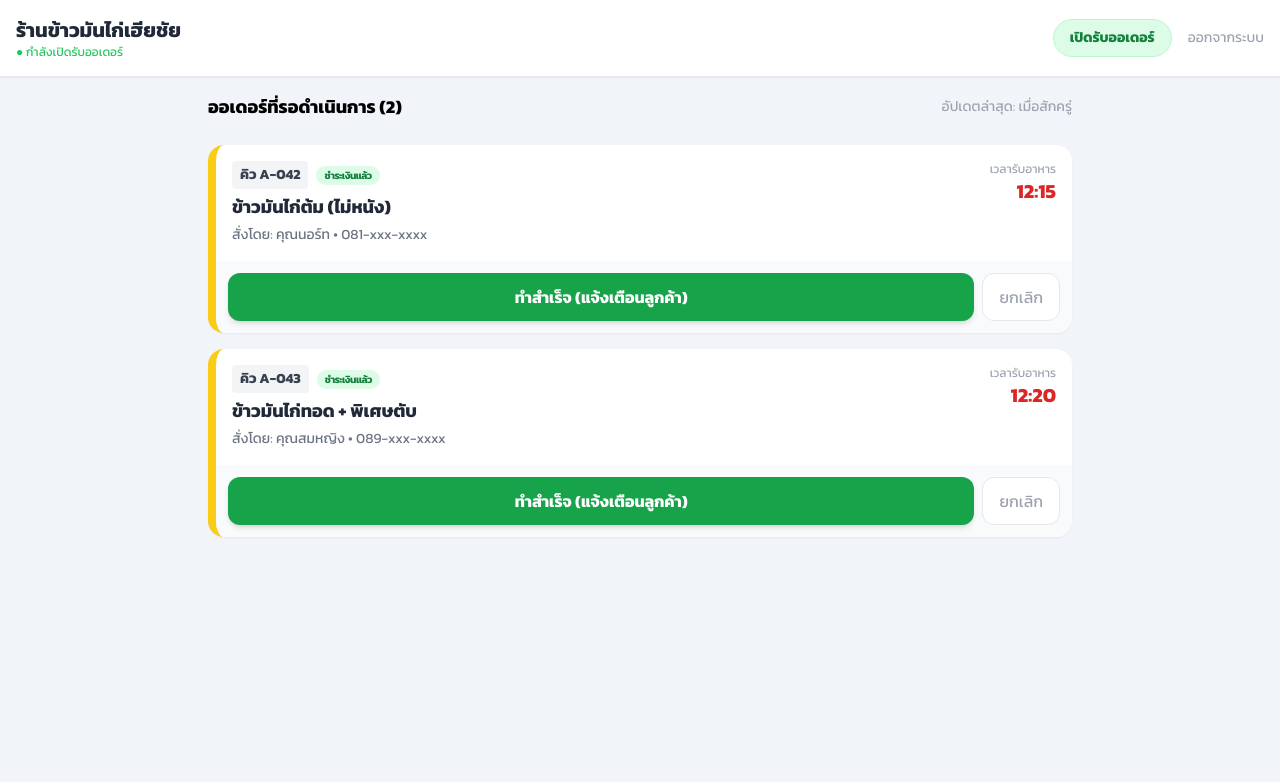
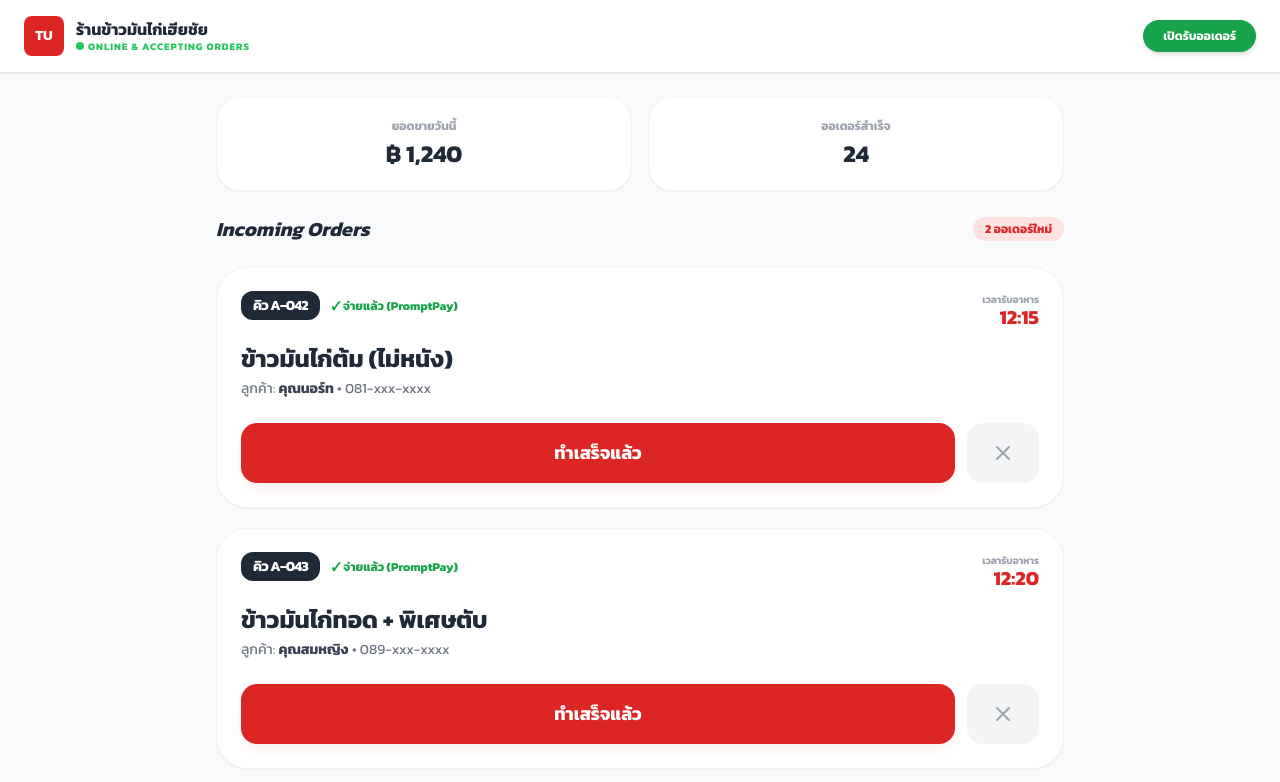
Before and after one commit to Chalice25/tu-food-vendor, a plain HTML site: page vendor.html in a window 1280 px wide. Both pictures are taken after a click on the button "เข้าสู่ระบบ". Drawn offline with nearby package versions, Linux system fonts and the light colour scheme.

Commit message:
Update vendor dashboard layout and styles

```diff
--- a/vendor.html
+++ b/vendor.html
@@ -3,147 +3,192 @@
 <head>
     <meta charset="UTF-8">
     <meta name="viewport" content="width=device-width, initial-scale=1.0">
-    <title>Vendor Dashboard - ระบบจัดการร้านค้า</title>
+    <title>Vendor Dashboard - ระบบจัดการร้านค้า มธ.</title>
     <script src="https://cdn.tailwindcss.com"></script>
     <link href="https://fonts.googleapis.com/css2?family=Kanit:wght@300;400;700&display=swap" rel="stylesheet">
     <style>
         body { font-family: 'Kanit', sans-serif; }
         .hidden { display: none; }
+        .order-card { transition: all 0.3s ease; }
     </style>
 </head>
-<body class="bg-slate-100">
+<body class="bg-slate-50">
 
     <div id="loginPage" class="min-h-screen flex items-center justify-center p-4">
-        <div class="bg-white p-8 rounded-2xl shadow-xl w-full max-w-sm">
-            <div class="text-center mb-8">
-                <div class="bg-red-600 text-white w-16 h-16 rounded-2xl flex items-center justify-center mx-auto mb-4 text-2xl font-bold">TU</div>
-                <h1 class="text-2xl font-bold text-gray-800">สำหรับร้านค้า</h1>
-                <p class="text-gray-500 text-sm">เข้าสู่ระบบเพื่อจัดการออเดอร์</p>
+        <div class="bg-white p-10 rounded-3xl shadow-2xl w-full max-w-md border border-gray-100">
+            <div class="text-center mb-10">
+                <div class="bg-gradient-to-tr from-red-600 to-red-400 text-white w-20 h-20 rounded-3xl flex items-center justify-center mx-auto mb-6 text-3xl font-bold shadow-lg shadow-red-200">TU</div>
+                <h1 class="text-3xl font-black text-gray-800 uppercase tracking-tight">Vendor Portal</h1>
+                <p class="text-gray-400 mt-2">เข้าสู่ระบบจัดการร้านค้า (ธรรมศาสตร์)</p>
             </div>
-            <div class="space-y-4">
-                <input type="text" placeholder="ชื่อผู้ใช้งาน (Username)" class="w-full border p-3 rounded-xl outline-none focus:ring-2 focus:ring-red-500">
-                <input type="password" placeholder="รหัสผ่าน (Password)" class="w-full border p-3 rounded-xl outline-none focus:ring-2 focus:ring-red-500">
-                <button onclick="login()" class="w-full bg-red-600 text-white py-3 rounded-xl font-bold text-lg shadow-lg hover:bg-red-700 transition">เข้าสู่ระบบ</button>
+            <div class="space-y-5">
+                <div>
+                    <label class="text-sm font-bold text-gray-600 ml-1">ชื่อผู้ใช้งาน</label>
+                    <input type="text" placeholder="Username" class="w-full border-2 border-gray-100 p-4 rounded-2xl mt-1 outline-none focus:border-red-500 transition-all">
+                </div>
+                <div>
+                    <label class="text-sm font-bold text-gray-600 ml-1">รหัสผ่าน</label>
+                    <input type="password" placeholder="Password" class="w-full border-2 border-gray-100 p-4 rounded-2xl mt-1 outline-none focus:border-red-500 transition-all">
+                </div>
+                <button onclick="login()" class="w-full bg-red-600 text-white py-4 rounded-2xl font-bold text-lg shadow-xl shadow-red-100 hover:bg-red-700 hover:-translate-y-1 transition-all active:scale-95">
+                    เข้าสู่ระบบ
+                </button>
             </div>
         </div>
     </div>
 
-    <div id="dashboardPage" class="hidden min-h-screen">
-        <nav class="bg-white border-b sticky top-0 z-10 p-4 flex justify-between items-center shadow-sm">
-            <div>
-                <h2 class="font-bold text-xl text-gray-800">ร้านข้าวมันไก่เฮียชัย</h2>
-                <span class="text-xs text-green-500 flex items-center">● กำลังเปิดรับออเดอร์</span>
+    <div id="dashboardPage" class="hidden min-h-screen pb-20">
+        <nav class="bg-white border-b sticky top-0 z-50 p-4 flex justify-between items-center px-6 shadow-sm">
+            <div class="flex items-center gap-3">
+                <div class="w-10 h-10 bg-red-600 rounded-lg flex items-center justify-center text-white font-bold text-sm">TU</div>
+                <div>
+                    <h2 class="font-bold text-gray-800 leading-tight">ร้านข้าวมันไก่เฮียชัย</h2>
+                    <div id="statusIndicator" class="text-[10px] text-green-500 font-bold uppercase tracking-widest flex items-center gap-1">
+                        <span class="relative flex h-2 w-2">
+                            <span class="animate-ping absolute inline-flex h-full w-full rounded-full bg-green-400 opacity-75"></span>
+                            <span class="relative inline-flex rounded-full h-2 w-2 bg-green-500"></span>
+                        </span>
+                        Online & Accepting Orders
+                    </div>
+                </div>
             </div>
-            <div class="flex items-center gap-4">
-                <button id="statusBtn" onclick="toggleShop()" class="bg-green-100 text-green-700 px-4 py-2 rounded-full text-sm font-bold border border-green-200">
-                    เปิดรับออเดอร์
-                </button>
-                <button onclick="location.reload()" class="text-gray-400 text-sm">ออกจากระบบ</button>
-            </div>
+            <button id="toggleShopBtn" onclick="toggleShopStatus()" class="bg-green-600 text-white px-5 py-2 rounded-full text-xs font-bold shadow-md transition-all">
+                เปิดรับออเดอร์
+            </button>
         </nav>
 
-        <main class="p-4 max-w-4xl mx-auto">
-            <div class="flex justify-between items-center mb-6">
-                <h3 class="text-lg font-bold">ออเดอร์ที่รอดำเนินการ (<span id="count">2</span>)</h3>
-                <span class="text-sm text-gray-400">อัปเดตล่าสุด: เมื่อสักครู่</span>
+        <div class="p-6 grid grid-cols-2 gap-4 max-w-4xl mx-auto">
+            <div class="bg-white p-5 rounded-3xl shadow-sm border border-gray-100 text-center">
+                <p class="text-gray-400 text-xs font-bold uppercase">ยอดขายวันนี้</p>
+                <h3 class="text-2xl font-black text-gray-800 mt-1">฿ <span id="dailySales">1,240</span></h3>
+            </div>
+            <div class="bg-white p-5 rounded-3xl shadow-sm border border-gray-100 text-center">
+                <p class="text-gray-400 text-xs font-bold uppercase">ออเดอร์สำเร็จ</p>
+                <h3 class="text-2xl font-black text-gray-800 mt-1"><span id="completedCount">24</span></h3>
+            </div>
+        </div>
+
+        <main class="px-6 max-w-4xl mx-auto">
+            <div class="flex items-center justify-between mb-6">
+                <h3 class="text-xl font-black text-gray-800 italic">Incoming Orders</h3>
+                <span class="bg-red-100 text-red-600 text-xs font-bold px-3 py-1 rounded-full"><span id="liveCount">2</span> ออเดอร์ใหม่</span>
             </div>
 
-            <div id="orderList" class="space-y-4">
-                <div id="order-1" class="bg-white rounded-2xl shadow-sm border-l-8 border-yellow-400 overflow-hidden shadow-md">
-                    <div class="p-4 flex justify-between items-start">
-                        <div>
-                            <div class="flex items-center gap-2 mb-1">
-                                <span class="bg-gray-100 px-2 py-1 rounded text-sm font-bold text-gray-700">คิว A-042</span>
-                                <span class="bg-green-100 text-green-700 text-[10px] px-2 py-0.5 rounded-full font-bold uppercase tracking-tighter">ชำระเงินแล้ว</span>
+            <div id="orderContainer" class="space-y-5">
+                <div id="order-1" class="order-card bg-white rounded-[2rem] shadow-sm border border-gray-100 overflow-hidden relative">
+                    <div class="p-6">
+                        <div class="flex justify-between items-start mb-4">
+                            <div>
+                                <span class="bg-gray-800 text-white px-3 py-1 rounded-xl text-sm font-bold tracking-tighter">คิว A-042</span>
+                                <span class="ml-2 text-green-600 text-xs font-bold">✓ จ่ายแล้ว (PromptPay)</span>
                             </div>
-                            <h4 class="text-lg font-bold text-gray-800">ข้าวมันไก่ต้ม (ไม่หนัง)</h4>
-                            <p class="text-sm text-gray-500 mt-1">สั่งโดย: คุณนอร์ท • 081-xxx-xxxx</p>
+                            <div class="text-right">
+                                <p class="text-[10px] text-gray-400 uppercase font-bold">เวลารับอาหาร</p>
+                                <p class="text-xl font-black text-red-600 leading-none">12:15</p>
+                            </div>
                         </div>
-                        <div class="text-right">
-                            <div class="text-xs text-gray-400">เวลารับอาหาร</div>
-                            <div class="text-xl font-bold text-red-600">12:15</div>
-                        </div>
+                        <h4 class="text-2xl font-bold text-gray-800 mb-1">ข้าวมันไก่ต้ม (ไม่หนัง)</h4>
+                        <p class="text-gray-500 text-sm">ลูกค้า: <span class="font-bold text-gray-700">คุณนอร์ท</span> • 081-xxx-xxxx</p>
                     </div>
-                    <div class="bg-gray-50 p-3 flex gap-2">
-                        <button onclick="completeOrder('order-1')" class="flex-1 bg-green-600 text-white py-3 rounded-xl font-bold shadow-md hover:bg-green-700 transition">
-                            ทำสำเร็จ (แจ้งเตือนลูกค้า)
+                    <div class="px-6 pb-6 flex gap-3">
+                        <button onclick="finishOrder('order-1', 55)" class="flex-1 bg-red-600 text-white py-4 rounded-2xl font-bold text-lg shadow-lg shadow-red-50 hover:bg-red-700 transition-all">ทำเสร็จแล้ว</button>
+                        <button onclick="cancelOrder('order-1')" class="bg-gray-100 text-gray-400 px-6 py-4 rounded-2xl hover:bg-red-50 hover:text-red-500 transition-all">
+                            <svg class="w-6 h-6" fill="none" stroke="currentColor" viewBox="0 0 24 24"><path stroke-linecap="round" stroke-linejoin="round" stroke-width="2" d="M6 18L18 6M6 6l12 12"></path></svg>
                         </button>
-                        <button onclick="cancelOrder('order-1')" class="px-4 bg-white text-gray-400 border rounded-xl hover:bg-red-50 hover:text-red-500 transition">ยกเลิก</button>
                     </div>
                 </div>
 
-                <div id="order-2" class="bg-white rounded-2xl shadow-sm border-l-8 border-yellow-400 overflow-hidden shadow-md">
-                    <div class="p-4 flex justify-between items-start">
-                        <div>
-                            <div class="flex items-center gap-2 mb-1">
-                                <span class="bg-gray-100 px-2 py-1 rounded text-sm font-bold text-gray-700">คิว A-043</span>
-                                <span class="bg-green-100 text-green-700 text-[10px] px-2 py-0.5 rounded-full font-bold uppercase tracking-tighter">ชำระเงินแล้ว</span>
+                <div id="order-2" class="order-card bg-white rounded-[2rem] shadow-sm border border-gray-100 overflow-hidden relative">
+                    <div class="p-6">
+                        <div class="flex justify-between items-start mb-4">
+                            <div>
+                                <span class="bg-gray-800 text-white px-3 py-1 rounded-xl text-sm font-bold tracking-tighter">คิว A-043</span>
+                                <span class="ml-2 text-green-600 text-xs font-bold">✓ จ่ายแล้ว (PromptPay)</span>
                             </div>
-                            <h4 class="text-lg font-bold text-gray-800">ข้าวมันไก่ทอด + พิเศษตับ</h4>
-                            <p class="text-sm text-gray-500 mt-1">สั่งโดย: คุณสมหญิง • 089-xxx-xxxx</p>
+                            <div class="text-right">
+                                <p class="text-[10px] text-gray-400 uppercase font-bold">เวลารับอาหาร</p>
+                                <p class="text-xl font-black text-red-600 leading-none">12:20</p>
+                            </div>
                         </div>
-                        <div class="text-right">
-                            <div class="text-xs text-gray-400">เวลารับอาหาร</div>
-                            <div class="text-xl font-bold text-red-600">12:20</div>
-                        </div>
+                        <h4 class="text-2xl font-bold text-gray-800 mb-1">ข้าวมันไก่ทอด + พิเศษตับ</h4>
+                        <p class="text-gray-500 text-sm">ลูกค้า: <span class="font-bold text-gray-700">คุณสมหญิง</span> • 089-xxx-xxxx</p>
                     </div>
-                    <div class="bg-gray-50 p-3 flex gap-2">
-                        <button onclick="completeOrder('order-2')" class="flex-1 bg-green-600 text-white py-3 rounded-xl font-bold shadow-md hover:bg-green-700 transition">
-                            ทำสำเร็จ (แจ้งเตือนลูกค้า)
+                    <div class="px-6 pb-6 flex gap-3">
+                        <button onclick="finishOrder('order-2', 65)" class="flex-1 bg-red-600 text-white py-4 rounded-2xl font-bold text-lg shadow-lg shadow-red-50 hover:bg-red-700 transition-all">ทำเสร็จแล้ว</button>
+                        <button onclick="cancelOrder('order-2')" class="bg-gray-100 text-gray-400 px-6 py-4 rounded-2xl hover:bg-red-50 hover:text-red-500 transition-all">
+                            <svg class="w-6 h-6" fill="none" stroke="currentColor" viewBox="0 0 24 24"><path stroke-linecap="round" stroke-linejoin="round" stroke-width="2" d="M6 18L18 6M6 6l12 12"></path></svg>
                         </button>
-                        <button onclick="cancelOrder('order-2')" class="px-4 bg-white text-gray-400 border rounded-xl hover:bg-red-50 hover:text-red-500 transition">ยกเลิก</button>
                     </div>
                 </div>
             </div>
 
-            <div id="emptyState" class="hidden text-center py-20 text-gray-400">
-                <p>ยังไม่มีออเดอร์เข้ามาในขณะนี้</p>
+            <div id="noOrders" class="hidden text-center py-24">
+                <div class="text-6xl mb-4">🍲</div>
+                <h3 class="text-xl font-bold text-gray-400">ยังไม่มีออเดอร์เข้ามา</h3>
+                <p class="text-gray-300">ลองรอสักครู่ หรือเช็คสถานะการเปิดร้าน</p>
             </div>
         </main>
     </div>
 
     <script>
+        let currentSales = 1240;
+        let currentCompleted = 24;
+        let liveOrders = 2;
+        let shopOpen = true;
+
         function login() {
             document.getElementById('loginPage').classList.add('hidden');
             document.getElementById('dashboardPage').classList.remove('hidden');
         }
 
-        let isShopOpen = true;
-        function toggleShop() {
-            const btn = document.getElementById('statusBtn');
-            isShopOpen = !isShopOpen;
-            if (isShopOpen) {
+        function toggleShopStatus() {
+            const btn = document.getElementById('toggleShopBtn');
+            const indicator = document.getElementById('statusIndicator');
+            shopOpen = !shopOpen;
+
+            if(shopOpen) {
                 btn.innerText = "เปิดรับออเดอร์";
-                btn.className = "bg-green-100 text-green-700 px-4 py-2 rounded-full text-sm font-bold border border-green-200";
-                alert("เปิดรับออเดอร์เรียบร้อย");
+                btn.className = "bg-green-600 text-white px-5 py-2 rounded-full text-xs font-bold shadow-md transition-all";
+                indicator.innerHTML = '<span class="relative flex h-2 w-2"><span class="animate-ping absolute inline-flex h-full w-full rounded-full bg-green-400 opacity-75"></span><span class="relative inline-flex rounded-full h-2 w-2 bg-green-500"></span></span> Online & Accepting Orders';
+                indicator.className = "text-[10px] text-green-500 font-bold uppercase tracking-widest flex items-center gap-1";
             } else {
-                btn.innerText = "ปิดรับออเดอร์ชั่วคราว";
-                btn.className = "bg-red-100 text-red-700 px-4 py-2 rounded-full text-sm font-bold border border-red-200";
-                alert("ปิดรับออเดอร์แล้ว ลูกค้าจะไม่สามารถกดสั่งใหม่ได้");
+                btn.innerText = "ปิดรับออเดอร์";
+                btn.className = "bg-red-600 text-white px-5 py-2 rounded-full text-xs font-bold shadow-md transition-all";
+                indicator.innerHTML = '● Shop is currently Closed';
+                indicator.className = "text-[10px] text-red-500 font-bold uppercase tracking-widest flex items-center gap-1";
             }
         }
 
-        let orderCount = 2;
-        function completeOrder(orderId) {
-            const order = document.getElementById(orderId);
-            order.style.opacity = '0.5';
-            order.style.transform = 'scale(0.95)';
+        function finishOrder(id, price) {
+            const el = document.getElementById(id);
+            el.style.transform = "translateX(100px)";
+            el.style.opacity = "0";
+
             setTimeout(() => {
-                order.remove();
-                orderCount--;
-                document.getElementById('count').innerText = orderCount;
-                if(orderCount === 0) {
-                    document.getElementById('emptyState').classList.remove('hidden');
+                el.remove();
+                liveOrders--;
+                currentCompleted++;
+                currentSales += price;
+
+                document.getElementById('liveCount').innerText = liveOrders;
+                document.getElementById('completedCount').innerText = currentCompleted;
+                document.getElementById('dailySales').innerText = currentSales.toLocaleString();
+
+                if(liveOrders === 0) {
+                    document.getElementById('noOrders').classList.remove('hidden');
                 }
             }, 300);
-            alert("แจ้งเตือนไปยังลูกค้าเรียบร้อย: อาหารเสร็จแล้ว!");
+
+            // จำลองการแจ้งเตือน
+            console.log("SMS Sent to customer: อาหารของคุณเสร็จแล้ว!");
         }
 
-        function cancelOrder(orderId) {
-            if(confirm("ยืนยันการยกเลิกออเดอร์นี้?")) {
-                document.getElementById(orderId).remove();
-                orderCount--;
-                document.getElementById('count').innerText = orderCount;
+        function cancelOrder(id) {
+            if(confirm("ยกเลิกออเดอร์นี้และคืนเงินลูกค้า?")) {
+                const el = document.getElementById(id);
+                el.remove();
+                liveOrders--;
+                document.getElementById('liveCount').innerText = liveOrders;
             }
         }
     </script>
```
